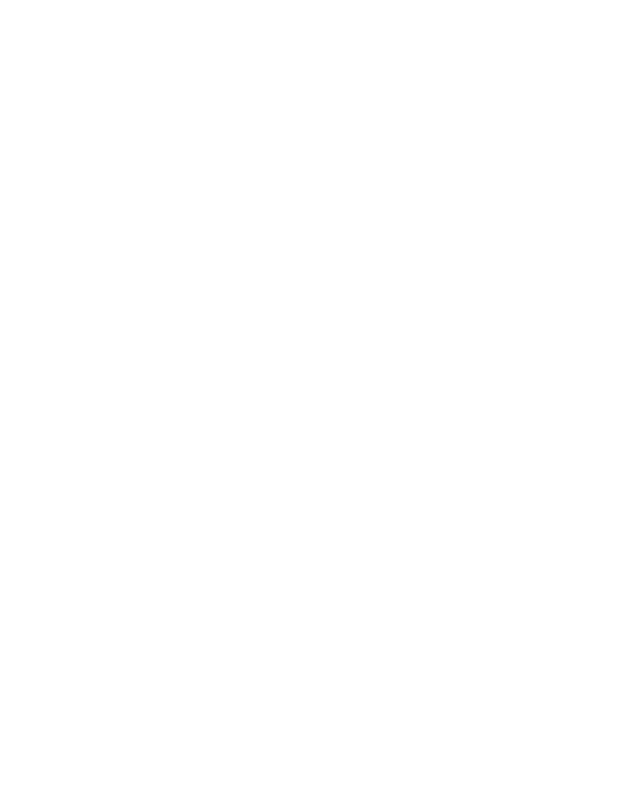
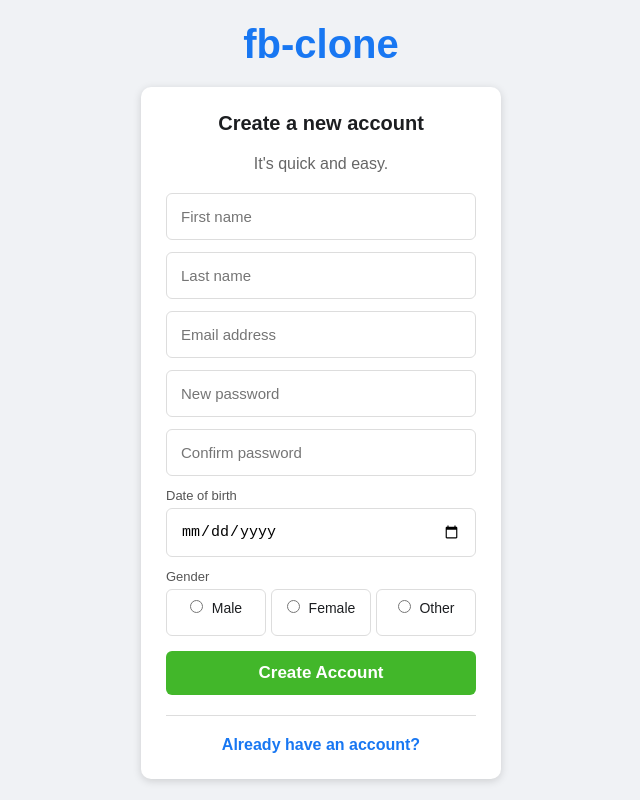
Before and after one commit to Souvik-4321/FB-Clone-Website, a plain HTML site: page register.html in a window 1280 px wide. Shown: the whole page, without its empty margins (319-959 px from the left). Drawn offline with Linux system fonts and the light colour scheme.

Commit message:
Add login and registration pages

```diff
--- a/css/style.css
+++ b/css/style.css
@@ -271,3 +271,212 @@ body {
     }
 
 }
+
+/* =========================
+   Authentication Pages
+   ========================= */
+
+.auth-page {
+    background: #f0f2f5;
+
+    min-height: 100vh;
+
+    display: flex;
+
+    align-items: center;
+    justify-content: center;
+}
+
+.auth-container {
+    width: 100%;
+
+    max-width: 400px;
+
+    text-align: center;
+
+    padding: 20px;
+}
+
+.auth-logo {
+    font-size: 40px;
+
+    font-weight: bold;
+
+    color: #1877f2;
+
+    margin-bottom: 20px;
+}
+
+.auth-card {
+    background: white;
+
+    padding: 25px;
+
+    border-radius: 10px;
+
+    box-shadow: 0 2px 8px rgba(0, 0, 0, 0.15);
+}
+
+.auth-card h2 {
+    margin-bottom: 20px;
+
+    font-size: 20px;
+}
+
+.auth-card input {
+    width: 100%;
+
+    padding: 14px;
+
+    margin-bottom: 12px;
+
+    border: 1px solid #ddd;
+
+    border-radius: 6px;
+
+    font-size: 15px;
+
+    outline: none;
+}
+
+.auth-card input:focus {
+    border-color: #1877f2;
+}
+
+.login-button {
+    width: 100%;
+
+    padding: 12px;
+
+    background: #1877f2;
+
+    color: white;
+
+    border: none;
+
+    border-radius: 6px;
+
+    font-size: 18px;
+
+    font-weight: bold;
+
+    cursor: pointer;
+}
+
+.login-button:hover {
+    opacity: 0.9;
+}
+
+.forgot-password {
+    display: block;
+
+    margin: 18px 0;
+
+    color: #1877f2;
+
+    text-decoration: none;
+}
+
+.auth-card hr {
+    border: none;
+
+    border-top: 1px solid #ddd;
+
+    margin: 20px 0;
+}
+
+.create-account {
+    display: inline-block;
+
+    padding: 12px 18px;
+
+    background: #42b72a;
+
+    color: white;
+
+    border-radius: 6px;
+
+    text-decoration: none;
+
+    font-weight: bold;
+}
+
+.signup-text {
+    margin-bottom: 20px;
+
+    color: #666;
+}
+
+.form-label {
+    display: block;
+
+    text-align: left;
+
+    font-size: 13px;
+
+    margin-bottom: 5px;
+
+    color: #555;
+}
+
+.gender-options {
+    display: flex;
+
+    justify-content: space-between;
+
+    margin-bottom: 15px;
+
+    gap: 5px;
+}
+
+.gender-options label {
+    border: 1px solid #ddd;
+
+    padding: 10px;
+
+    border-radius: 6px;
+
+    flex: 1;
+
+    cursor: pointer;
+
+    font-size: 14px;
+}
+
+.gender-options input {
+    width: auto;
+
+    margin-right: 5px;
+}
+
+.create-account-button {
+    width: 100%;
+
+    padding: 12px;
+
+    background: #42b72a;
+
+    color: white;
+
+    border: none;
+
+    border-radius: 6px;
+
+    font-size: 17px;
+
+    font-weight: bold;
+
+    cursor: pointer;
+}
+
+.create-account-button:hover {
+    opacity: 0.9;
+}
+
+.login-link {
+    color: #1877f2;
+
+    text-decoration: none;
+
+    font-weight: bold;
+}
--- a/js/script.js
+++ b/js/script.js
@@ -64,3 +64,94 @@ function likePost(button) {
 
     count.textContent = likes;
 }
+
+// =========================
+// Login Form
+// =========================
+
+const loginForm = document.getElementById("loginForm");
+
+if (loginForm) {
+
+    loginForm.addEventListener("submit", function(event) {
+
+        event.preventDefault();
+
+        const email =
+            document.getElementById("loginEmail").value.trim();
+
+        const password =
+            document.getElementById("loginPassword").value;
+
+        if (email === "" || password === "") {
+
+            alert("Please fill in all fields.");
+
+            return;
+        }
+
+        alert("Login system will be connected to the backend soon!");
+
+    });
+}
+
+
+// =========================
+// Registration Form
+// =========================
+
+const registerForm =
+    document.getElementById("registerForm");
+
+if (registerForm) {
+
+    registerForm.addEventListener("submit", function(event) {
+
+        event.preventDefault();
+
+        const firstName =
+            document.getElementById("firstName").value.trim();
+
+        const lastName =
+            document.getElementById("lastName").value.trim();
+
+        const email =
+            document.getElementById("registerEmail").value.trim();
+
+        const password =
+            document.getElementById("registerPassword").value;
+
+        const confirmPassword =
+            document.getElementById("confirmPassword").value;
+
+        if (
+            firstName === "" ||
+            lastName === "" ||
+            email === "" ||
+            password === "" ||
+            confirmPassword === ""
+        ) {
+
+            alert("Please fill in all fields.");
+
+            return;
+        }
+
+        if (password.length < 6) {
+
+            alert("Password must be at least 6 characters.");
+
+            return;
+        }
+
+        if (password !== confirmPassword) {
+
+            alert("Passwords do not match.");
+
+            return;
+        }
+
+        alert("Registration system will be connected to the backend soon!");
+
+    });
+}
--- a/login.html
+++ b/login.html
@@ -0,0 +1,65 @@
+<!DOCTYPE html>
+<html lang="en">
+
+<head>
+    <meta charset="UTF-8">
+    <meta name="viewport" content="width=device-width, initial-scale=1.0">
+
+    <title>Login - FB Clone</title>
+
+    <link rel="stylesheet" href="css/style.css">
+</head>
+
+<body class="auth-page">
+
+    <div class="auth-container">
+
+        <div class="auth-logo">
+            fb-clone
+        </div>
+
+        <div class="auth-card">
+
+            <h2>Log in to FB Clone</h2>
+
+            <form id="loginForm">
+
+                <input
+                    type="email"
+                    id="loginEmail"
+                    placeholder="Email address"
+                    required
+                >
+
+                <input
+                    type="password"
+                    id="loginPassword"
+                    placeholder="Password"
+                    required
+                >
+
+                <button type="submit" class="login-button">
+                    Log In
+                </button>
+
+            </form>
+
+            <a href="#" class="forgot-password">
+                Forgot password?
+            </a>
+
+            <hr>
+
+            <a href="register.html" class="create-account">
+                Create New Account
+            </a>
+
+        </div>
+
+    </div>
+
+    <script src="js/script.js"></script>
+
+</body>
+
+</html>
--- a/register.html
+++ b/register.html
@@ -0,0 +1,141 @@
+<!DOCTYPE html>
+<html lang="en">
+
+<head>
+
+    <meta charset="UTF-8">
+
+    <meta
+        name="viewport"
+        content="width=device-width, initial-scale=1.0"
+    >
+
+    <title>Create Account - FB Clone</title>
+
+    <link rel="stylesheet" href="css/style.css">
+
+</head>
+
+<body class="auth-page">
+
+    <div class="auth-container">
+
+        <div class="auth-logo">
+            fb-clone
+        </div>
+
+        <div class="auth-card">
+
+            <h2>Create a new account</h2>
+
+            <p class="signup-text">
+                It's quick and easy.
+            </p>
+
+            <form id="registerForm">
+
+                <input
+                    type="text"
+                    id="firstName"
+                    placeholder="First name"
+                    required
+                >
+
+                <input
+                    type="text"
+                    id="lastName"
+                    placeholder="Last name"
+                    required
+                >
+
+                <input
+                    type="email"
+                    id="registerEmail"
+                    placeholder="Email address"
+                    required
+                >
+
+                <input
+                    type="password"
+                    id="registerPassword"
+                    placeholder="New password"
+                    required
+                >
+
+                <input
+                    type="password"
+                    id="confirmPassword"
+                    placeholder="Confirm password"
+                    required
+                >
+
+                <label class="form-label">
+                    Date of birth
+                </label>
+
+                <input
+                    type="date"
+                    id="dateOfBirth"
+                    required
+                >
+
+                <label class="form-label">
+                    Gender
+                </label>
+
+                <div class="gender-options">
+
+                    <label>
+                        <input
+                            type="radio"
+                            name="gender"
+                            value="Male"
+                            required
+                        >
+                        Male
+                    </label>
+
+                    <label>
+                        <input
+                            type="radio"
+                            name="gender"
+                            value="Female"
+                        >
+                        Female
+                    </label>
+
+                    <label>
+                        <input
+                            type="radio"
+                            name="gender"
+                            value="Other"
+                        >
+                        Other
+                    </label>
+
+                </div>
+
+                <button
+                    type="submit"
+                    class="create-account-button"
+                >
+                    Create Account
+                </button>
+
+            </form>
+
+            <hr>
+
+            <a href="login.html" class="login-link">
+                Already have an account?
+            </a>
+
+        </div>
+
+    </div>
+
+    <script src="js/script.js"></script>
+
+</body>
+
+</html>
```
